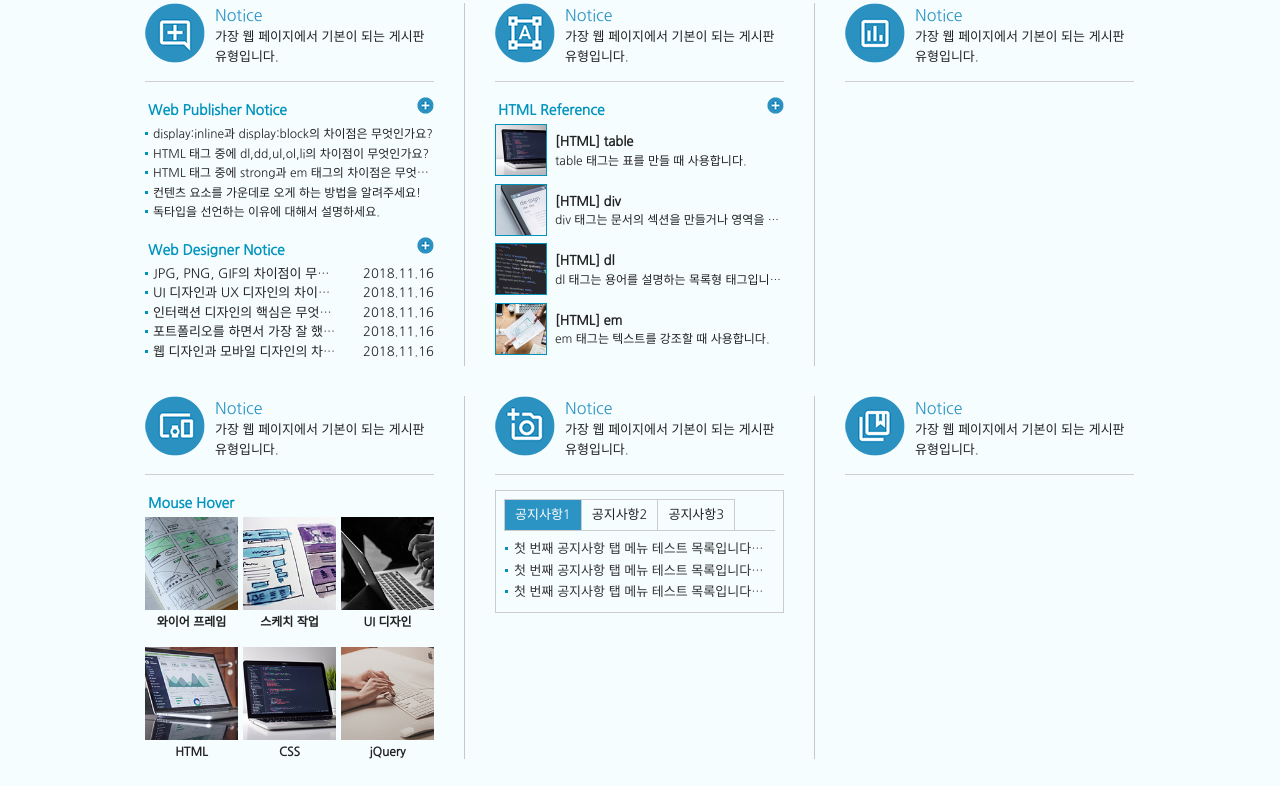
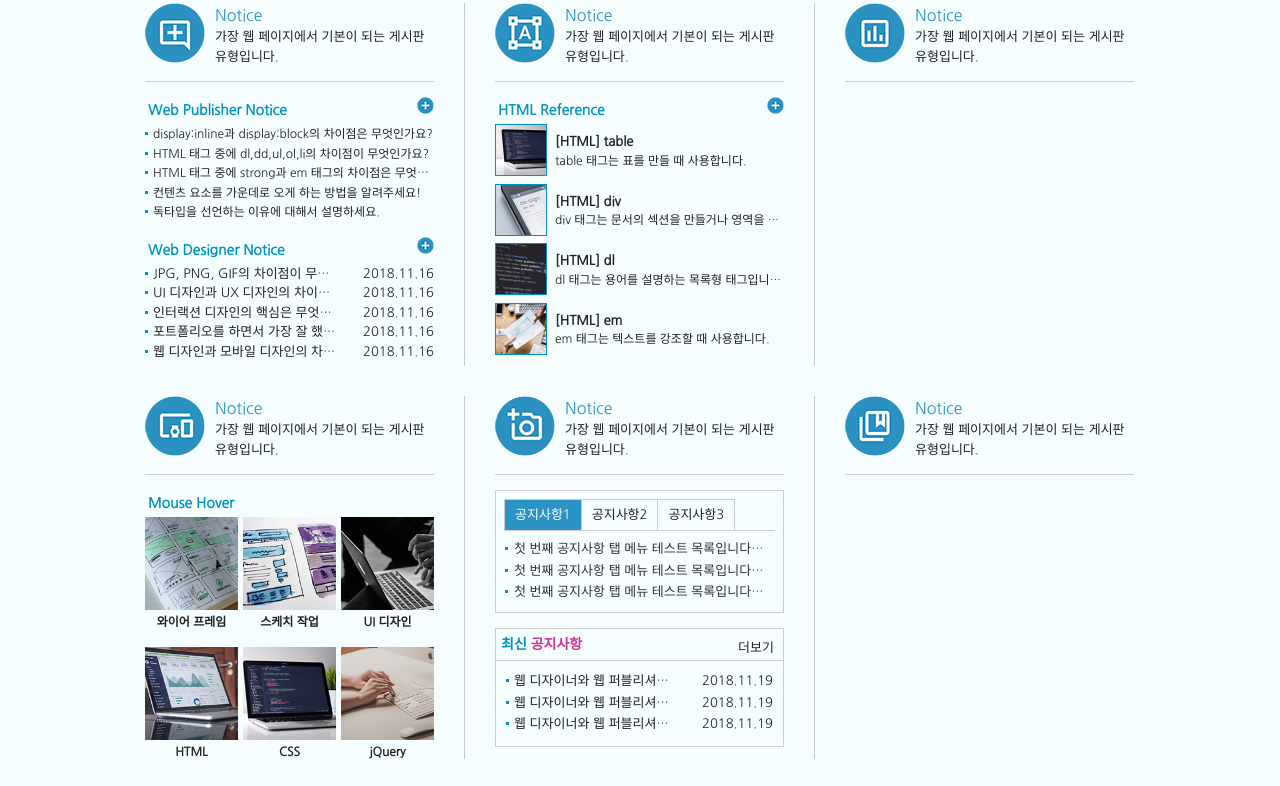
Before and after one commit to ro-ssang/create-a-web-standard-site, a plain HTML site: page web/index.html in a window 1280 px wide. Shown: the part 822-1608 px from the top of the page. Drawn offline with Linux system fonts and the light colour scheme; a web font is replaced by a local one.

Commit message:
Notice 04

```diff
--- a/web/css/style.css
+++ b/web/css/style.css
@@ -604,3 +604,45 @@
 .tab_menu ul li.active ul li a {
   color: #333;
 }
+
+/* 게시판 4 */
+.notice4 {
+  position: relative;
+  border: 1px solid #ccc;
+}
+.notice4 h4 {
+  padding: 5px;
+  border-bottom: 1px solid #ccc;
+  font-size: 14px;
+  color: #0093bd;
+  font-weight: 700;
+}
+.notice4 h4 em {
+  color: #cf3292;
+}
+.notice4 ul {
+  padding: 10px;
+}
+.notice4 li {
+  overflow: hidden;
+  background: url(../img/dot.gif) no-repeat 0 8px;
+  padding-left: 8px;
+  padding-bottom: 2px;
+}
+.notice4 li a {
+  overflow: hidden;
+  float: left;
+  width: 60%;
+  text-overflow: ellipsis;
+  white-space: nowrap;
+}
+.notice4 li span {
+  float: right;
+  width: 30%;
+  text-align: right;
+}
+.notice4 a.more {
+  position: absolute;
+  right: 9px;
+  top: 9px;
+}
--- a/web/index.html
+++ b/web/index.html
@@ -459,6 +459,29 @@
                   </ul>
                 </div>
                 <!-- //탭메뉴 -->
+                <!-- 게시판 4 -->
+                <div class="notice4 mt15">
+                  <h4>최신 <em>공지사항</em></h4>
+                  <ul>
+                    <li>
+                      <a href="#"
+                        >웹 디자이너와 웹 퍼블리셔의 차이점은 무엇인가요?</a
+                      ><span>2018.11.19</span>
+                    </li>
+                    <li>
+                      <a href="#"
+                        >웹 디자이너와 웹 퍼블리셔의 차이점은 무엇인가요?</a
+                      ><span>2018.11.19</span>
+                    </li>
+                    <li>
+                      <a href="#"
+                        >웹 디자이너와 웹 퍼블리셔의 차이점은 무엇인가요?</a
+                      ><span>2018.11.19</span>
+                    </li>
+                  </ul>
+                  <a href="#" class="more">더보기</a>
+                </div>
+                <!-- //게시판 4 -->
               </div>
               <!-- //col5 -->
               <div class="column col6">
```
